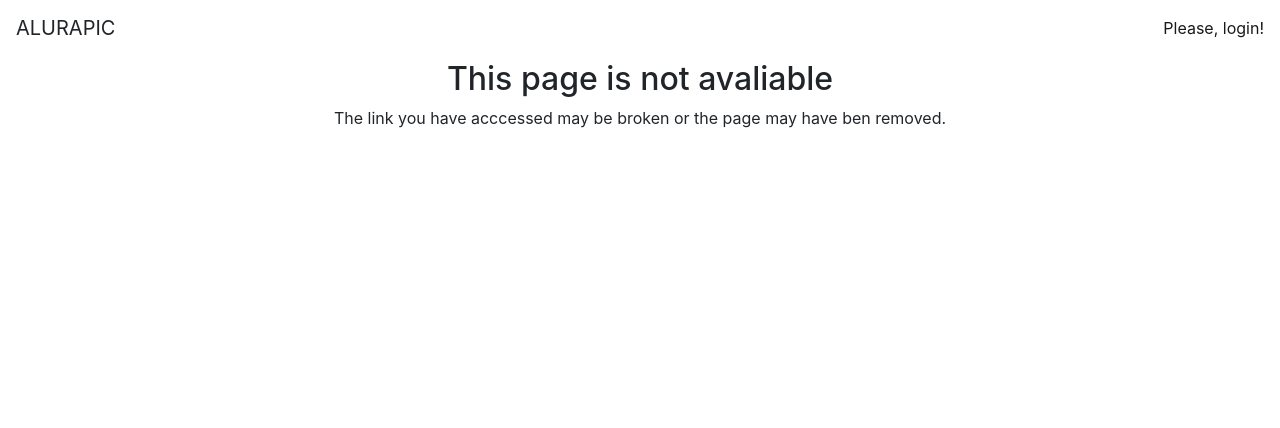
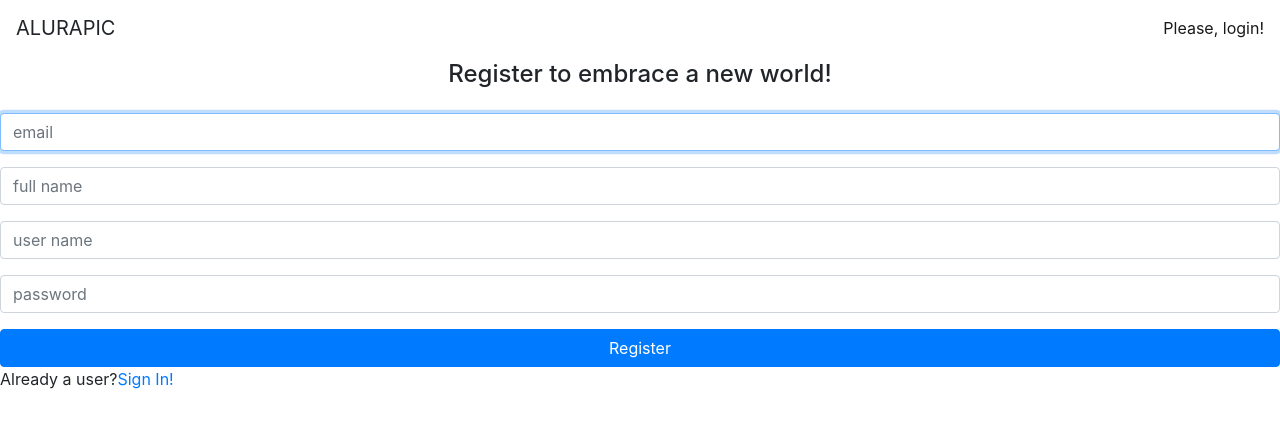
Before and after one commit to saul0kz/alurapic, an Angular app in the folder alurapic/: page /signup in a window 1280 px wide. Shown: the top 428 px of the page. Built offline with nearby package versions, Linux system fonts and the light colour scheme.

Commit message:
sigunp component

```diff
--- a/alurapic/src/app/app.module.ts
+++ b/alurapic/src/app/app.module.ts
@@ -7,8 +7,9 @@ import { AppRoutingModule } from './app.routing.module';
 import { ErrorsModule } from './errors/errors.module';
 import { PhotoListModule } from './photos/photo-list/photos-list.module';
 import { PhotoFormModule } from './photos/photo-form/photo-form.module';
-import { SigninModule } from './home/signin/signin.module';
+
 import { CoreModule } from './core/core.module';
+import { HomeModule } from './home/home.module';
 
 
 @NgModule({
@@ -22,7 +23,7 @@ import { CoreModule } from './core/core.module';
     PhotoListModule,
     PhotoFormModule,
     ErrorsModule,
-    SigninModule,
+    HomeModule,
     CoreModule
   ],
   providers: [],
--- /dev/null
+++ b/alurapic/src/app/home/home.module.ts
@@ -0,0 +1,17 @@
+import { NgModule } from '@angular/core';
+import { CommonModule } from '@angular/common';
+import { SigninComponent } from './signin/signin.component';
+import { SignupComponent } from './signup/signup.component';
+import { ReactiveFormsModule, FormsModule } from '@angular/forms';
+import { Router, RouterModule } from '@angular/router';
+
+
+
+@NgModule({
+  declarations: [SigninComponent, SignupComponent],
+  imports: [
+    CommonModule, ReactiveFormsModule, FormsModule, RouterModule
+  ],
+
+})
+export class HomeModule { }
--- a/alurapic/src/app/home/signin/signin.module.ts
+++ /dev/null
@@ -1,14 +0,0 @@
-import { NgModule } from '@angular/core';
-import { CommonModule } from '@angular/common';
-import { SigninComponent } from './signin.component';
-import { ReactiveFormsModule } from '@angular/forms';
-
-
-
-@NgModule({
-  declarations: [SigninComponent],
-  imports: [
-    CommonModule, ReactiveFormsModule
-  ]
-})
-export class SigninModule { }
--- /dev/null
+++ b/alurapic/src/app/home/signup/signup.component.html
@@ -0,0 +1,23 @@
+<h4 class="text-center"> Register to embrace a new world!</h4>
+
+<form class="form mt-4">
+    <div class="form-group">
+        <input  placeholder="email" class="form-control" autofocus >
+    </div>
+
+    <div class="form-group">
+        <input placeholder="full name" class="form-control">
+    </div>
+
+    <div class="form-group">
+        <input placeholder="user name" class="form-control">
+    </div>
+
+    <div class="form-group">
+        <input type="password" placeholder="password" class="form-control">
+    </div>
+
+    <button class="btn btn-primary btn-block">Register</button>
+
+    <p>Already a user?<a [routerLink]="['']">Sign In!</a></p>
+</form>
--- /dev/null
+++ b/alurapic/src/app/home/signup/signup.component.ts
@@ -0,0 +1,15 @@
+import { Component, OnInit } from '@angular/core';
+
+@Component({
+  selector: 'app-signup',
+  templateUrl: './signup.component.html',
+  styleUrls: ['./signup.component.css']
+})
+export class SignupComponent implements OnInit {
+
+  constructor() { }
+
+  ngOnInit() {
+  }
+
+}
```
Also changed, not shown: alurapic/src/app/app.routing.module.ts (+7 -1 lines), alurapic/src/app/home/signup/signup.component.css (added), 1 other file (tests, documents, lock files or other folders).
